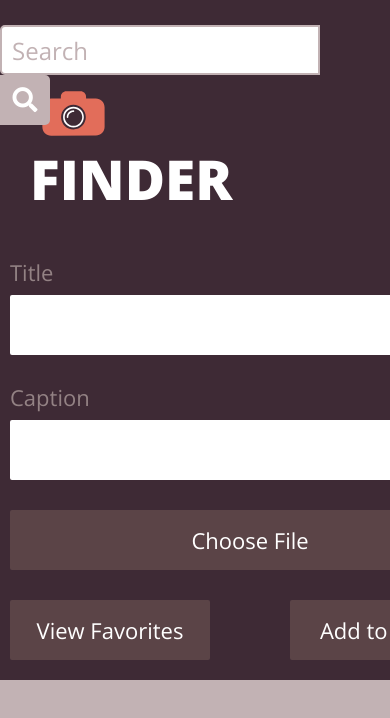
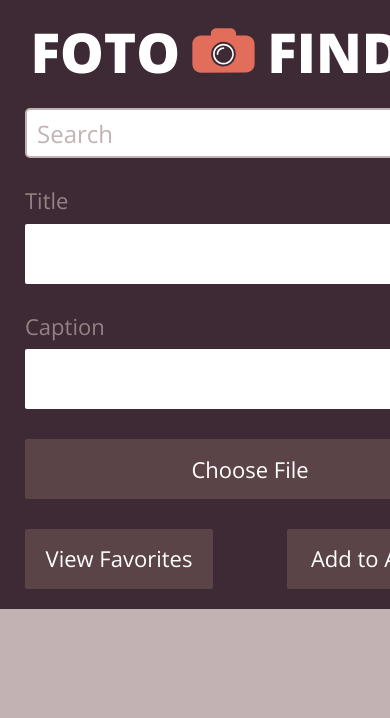
Before and after one commit to jessicalyn/foto-finder, a plain HTML site: page index.html in a window 390 px wide. Shown: the top 718 px of the page. Drawn offline with nearby package versions, Linux system fonts and the light colour scheme.

Commit message:
Media Queries

```diff
--- a/index.html
+++ b/index.html
@@ -2,11 +2,11 @@
 <html>
 <head>
   <title>Foto Finder</title>
-  <meta name="viewport" content= "width= device-width, initial-scale=1">
   <link rel="stylesheet" type="text/css" href="normalize.css">
   <link href="https://fonts.googleapis.com/css?family=Open+Sans:400,600,800" rel="stylesheet">
   <link rel="stylesheet" href="https://use.fontawesome.com/releases/v5.6.3/css/all.css" integrity="sha384-UHRtZLI+pbxtHCWp1t77Bi1L4ZtiqrqD80Kn4Z8NTSRyMA2Fd33n5dQ8lWUE00s/" crossorigin="anonymous">
   <link rel="stylesheet" type="text/css" href="styles.css">
+  <meta name="viewport" content= "width= device-width, initial-scale=1">
 </head>
 <body>
   <header class="page-top">
--- a/styles.css
+++ b/styles.css
@@ -11,14 +11,12 @@ body {
   display: flex;
   flex-direction: column;
   background-color: #C2B2B4;
+  min-width: 500px;
 }
 
 .page-top {
   background-color: #3E2A35;
   color: #FFF;
-}
-
-header {
   display: flex;
   flex-direction: row;
 }
@@ -79,7 +77,7 @@ form {
   margin: 10px auto;
   display: flex;
   flex-direction: column;
-  min-width: 500px;
+  min-width: 470px;
 }
 
 label {
@@ -199,3 +197,34 @@ label {
 .search-input-field:focus {
   outline: none;
 }
+
+@media only screen and (max-width: 1000px) {
+  .page-top {
+    flex-direction: column;
+    min-width: 500px;
+    align-items: center;
+  }
+
+  .search-container {
+  position: initial;
+  right: 30px;
+  margin-top: 25px;
+}
+  h1 {
+    margin-bottom: 0;
+  }
+
+  .search-input-field {
+    width: 400px;
+}
+
+@media only screen and (max-width: 730px) {
+  .foto-library {
+  flex: 4;
+  display: flex;
+  flex-direction: column;
+  height: 100%;
+  margin-left: auto;
+  margin-right: auto;
+  }
+}
```
